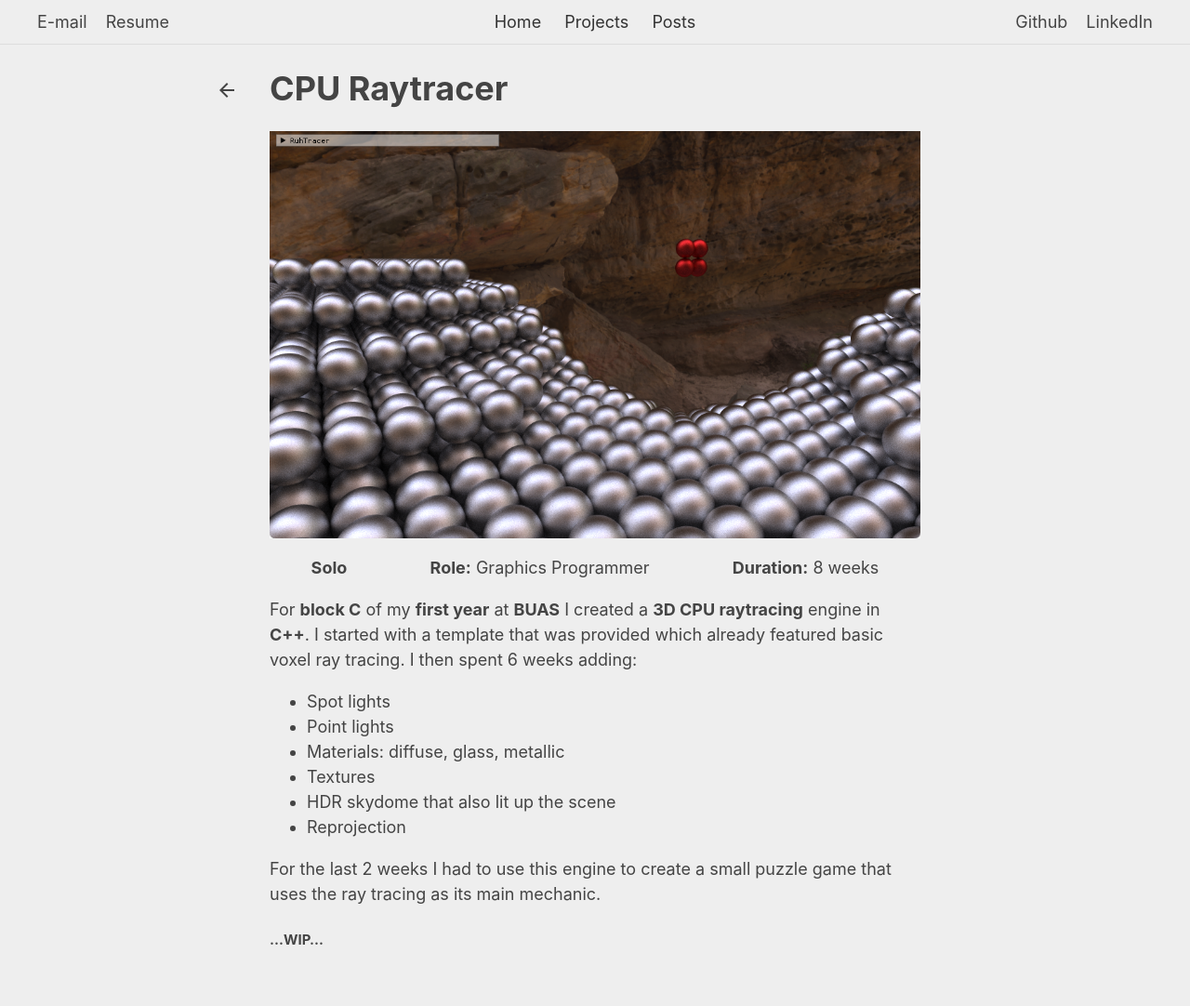
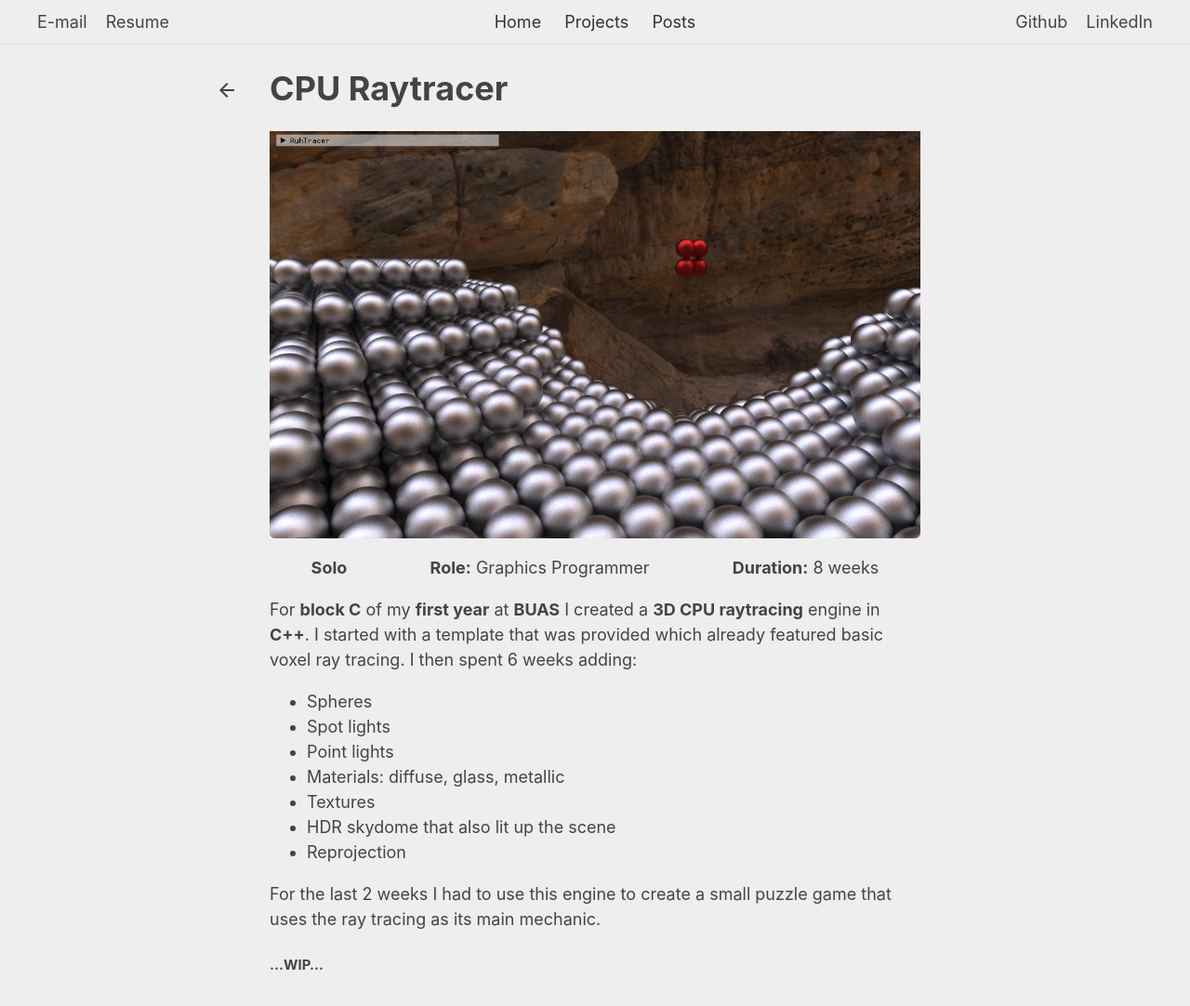
Before and after one commit to bakjedev/bakjedev.github.io, a Jekyll site: the page built from _projects/voxpopuli.md, in a window 1280 px wide and 1154 px high. Shown: the top 1082 px of the window at 93% size. Built offline with Jekyll 4.4.1, drawn with Linux system fonts in a browser that asks for light colours.

Commit message:
mention spheres in voxpopuli

```diff
--- a/_projects/voxpopuli.md
+++ b/_projects/voxpopuli.md
@@ -14,6 +14,7 @@ priority: 4
 
 For **block C** of my **first year** at **BUAS** I created a **3D CPU raytracing** engine in **C++**. I started with a template that was provided which already featured basic voxel ray tracing. I then spent 6 weeks adding:
 
+- Spheres
 - Spot lights
 - Point lights
 - Materials: diffuse, glass, metallic
```
